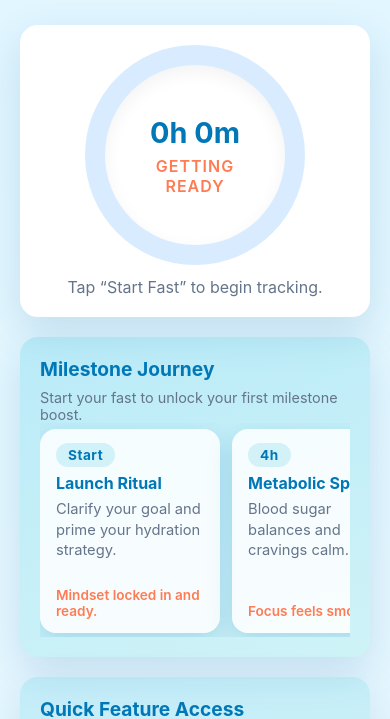
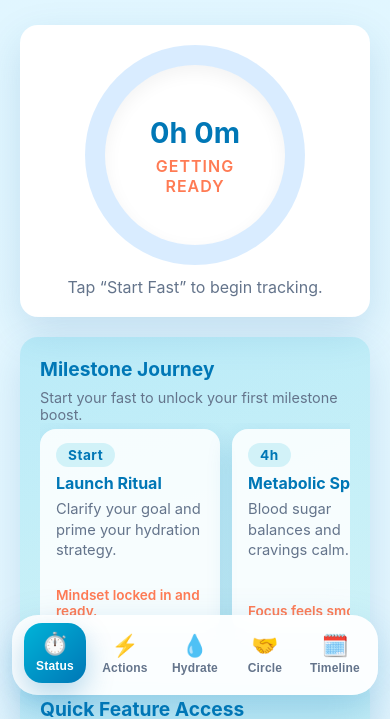
Before and after one commit to skhunDC/HydraFast, a plain HTML site: page index.html in a window 390 px wide. Shown: the part 133-852 px from the top of the page. Drawn offline with Linux system fonts and the light colour scheme.

Commit message:
Add mobile bottom navigation bar

```diff
--- a/index.html
+++ b/index.html
@@ -32,7 +32,7 @@
     body {
       font-family: 'Inter', 'Segoe UI', Arial, sans-serif;
       margin: 0;
-      padding: 0 0 48px;
+      padding: 0 0 120px;
       background: linear-gradient(180deg, #e0f6ff 0%, var(--background) 60%);
       color: var(--text);
       text-align: center;
@@ -720,7 +720,7 @@
 
     .toast {
       position: fixed;
-      bottom: 24px;
+      bottom: 96px;
       left: 50%;
       transform: translateX(-50%) translateY(100%);
       background: var(--primary-dark);
@@ -731,30 +731,93 @@
       opacity: 0;
       transition: transform 0.3s ease, opacity 0.3s ease;
       font-size: 0.95rem;
-      z-index: 10;
+      z-index: 30;
     }
 
     .toast.show {
       transform: translateX(-50%) translateY(0);
       opacity: 1;
+    }
+
+    .mobile-nav {
+      position: fixed;
+      inset: auto 0 16px;
+      width: min(480px, calc(100% - 24px));
+      margin: 0 auto;
+      display: grid;
+      grid-template-columns: repeat(5, 1fr);
+      gap: 8px;
+      padding: 10px 12px;
+      border-radius: 26px;
+      background: rgba(255, 255, 255, 0.92);
+      backdrop-filter: blur(14px);
+      box-shadow: 0 20px 45px rgba(0, 119, 182, 0.25);
+      z-index: 15;
+    }
+
+    .mobile-nav__item {
+      display: flex;
+      flex-direction: column;
+      align-items: center;
+      justify-content: center;
+      gap: 4px;
+      padding: 10px 6px;
+      border-radius: 18px;
+      background: transparent;
+      color: var(--muted);
+      font-size: 0.75rem;
+      font-weight: 600;
+      letter-spacing: 0.2px;
+      border: none;
+      box-shadow: none;
+      cursor: pointer;
+      transition: background 0.25s ease, color 0.25s ease, transform 0.2s ease;
+    }
+
+    .mobile-nav__item .icon {
+      font-size: 1.35rem;
+      line-height: 1;
+    }
+
+    .mobile-nav__item.is-active {
+      background: linear-gradient(135deg, var(--primary), var(--primary-dark));
+      color: white;
+      box-shadow: 0 12px 28px rgba(0, 119, 182, 0.28);
+      transform: translateY(-2px);
+    }
+
+    .mobile-nav__item:active {
+      transform: translateY(1px);
+    }
+
+    .mobile-nav__item.is-active:active {
+      transform: translateY(-1px);
+    }
+
+    .mobile-nav__item:focus-visible {
+      outline: 2px solid rgba(255, 255, 255, 0.8);
+      outline-offset: 2px;
+    }
+
+    @media (min-width: 640px) {
+      body {
+        background: radial-gradient(circle at top, rgba(0, 180, 216, 0.12), transparent 60%), var(--background);
+      }
+      header {
+        padding-top: 48px;
+      }
+      main {
+        padding-bottom: 60px;
+      }
+      .mobile-nav {
+        bottom: 24px;
+      }
     }
 
     footer {
       margin-top: 20px;
       color: var(--muted);
       font-size: 0.85rem;
-    }
-
-    @media (min-width: 640px) {
-      body {
-        background: radial-gradient(circle at top, rgba(0, 180, 216, 0.12), transparent 60%), var(--background);
-      }
-      header {
-        padding-top: 48px;
-      }
-      main {
-        padding-bottom: 60px;
-      }
     }
   </style>
 </head>
@@ -884,6 +947,29 @@
       <p class="refeed-note" id="refeedNote">When you finish a deep fast, your digestive system needs time to wake up. Gentle pacing keeps your energy stable and protects your gut.</p>
     </section>
   </main>
+
+  <nav class="mobile-nav" aria-label="Primary">
+    <button class="mobile-nav__item is-active" data-target="statusCard" aria-label="Go to fasting status">
+      <span class="icon" aria-hidden="true">⏱️</span>
+      <span>Status</span>
+    </button>
+    <button class="mobile-nav__item" data-target="actionCard" aria-label="Go to quick actions">
+      <span class="icon" aria-hidden="true">⚡</span>
+      <span>Actions</span>
+    </button>
+    <button class="mobile-nav__item" data-target="hydrationCard" aria-label="Go to hydration reminders">
+      <span class="icon" aria-hidden="true">💧</span>
+      <span>Hydrate</span>
+    </button>
+    <button class="mobile-nav__item" data-target="circleCard" aria-label="Go to circle sparks">
+      <span class="icon" aria-hidden="true">🤝</span>
+      <span>Circle</span>
+    </button>
+    <button class="mobile-nav__item" data-target="timelineCard" aria-label="Go to fasting timeline">
+      <span class="icon" aria-hidden="true">🗓️</span>
+      <span>Timeline</span>
+    </button>
+  </nav>
 
   <footer>
     Hydrate, breathe, and listen to your body.
@@ -2567,6 +2653,65 @@
       }
     }
 
+    const mobileNavButtons = Array.from(document.querySelectorAll('.mobile-nav__item'));
+    if (mobileNavButtons.length) {
+      const motionQuery = window.matchMedia ? window.matchMedia('(prefers-reduced-motion: reduce)') : null;
+
+      function updateActiveMobileNav(targetButton) {
+        if (!targetButton) {
+          return;
+        }
+        mobileNavButtons.forEach((button) => {
+          button.classList.toggle('is-active', button === targetButton);
+        });
+      }
+
+      function scrollToSection(section) {
+        if (!section) {
+          return;
+        }
+        const prefersReducedMotion = motionQuery ? motionQuery.matches : false;
+        try {
+          section.scrollIntoView({ behavior: prefersReducedMotion ? 'auto' : 'smooth', block: 'start' });
+        } catch (err) {
+          section.scrollIntoView(true);
+        }
+      }
+
+      mobileNavButtons.forEach((button) => {
+        button.addEventListener('click', () => {
+          const targetId = button.dataset.target;
+          const section = targetId ? document.getElementById(targetId) : null;
+          scrollToSection(section);
+          updateActiveMobileNav(button);
+        });
+      });
+
+      if ('IntersectionObserver' in window) {
+        const observer = new IntersectionObserver(
+          (entries) => {
+            entries.forEach((entry) => {
+              if (entry.isIntersecting) {
+                const matchingButton = mobileNavButtons.find((button) => button.dataset.target === entry.target.id);
+                updateActiveMobileNav(matchingButton);
+              }
+            });
+          },
+          {
+            rootMargin: '-45% 0px -45% 0px',
+            threshold: 0.2
+          }
+        );
+
+        mobileNavButtons.forEach((button) => {
+          const section = document.getElementById(button.dataset.target);
+          if (section) {
+            observer.observe(section);
+          }
+        });
+      }
+    }
+
     function saveLocalProfile(profile) {
       if (!supportsLocalStorage()) {
         return;
```
